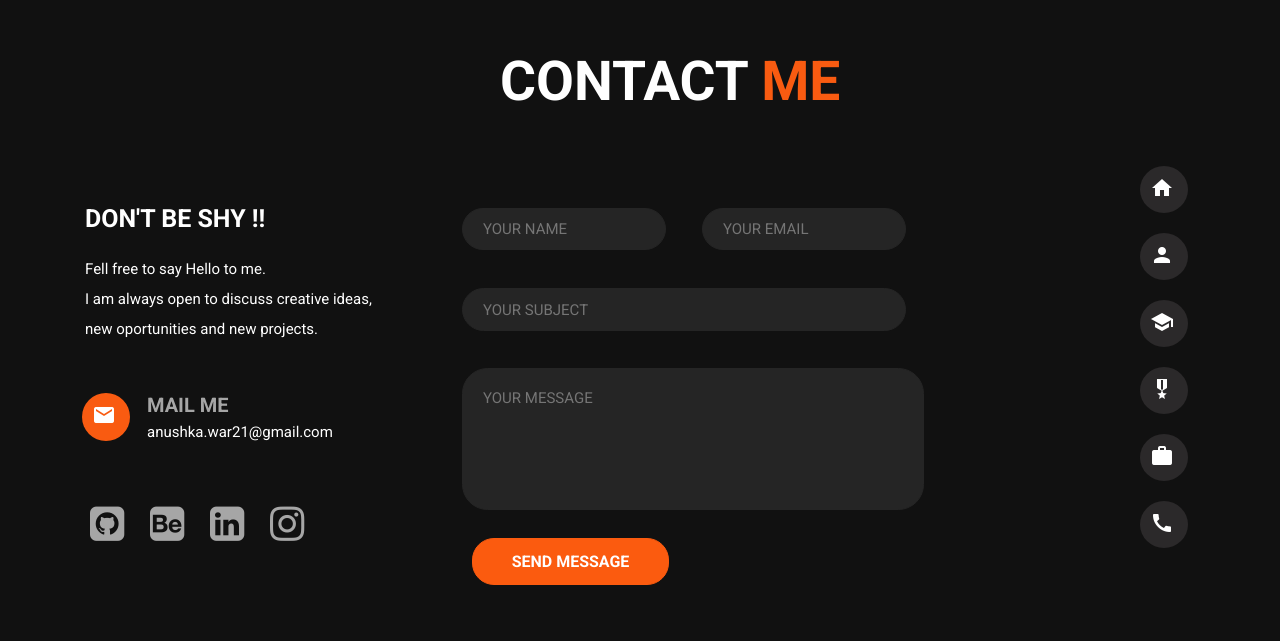
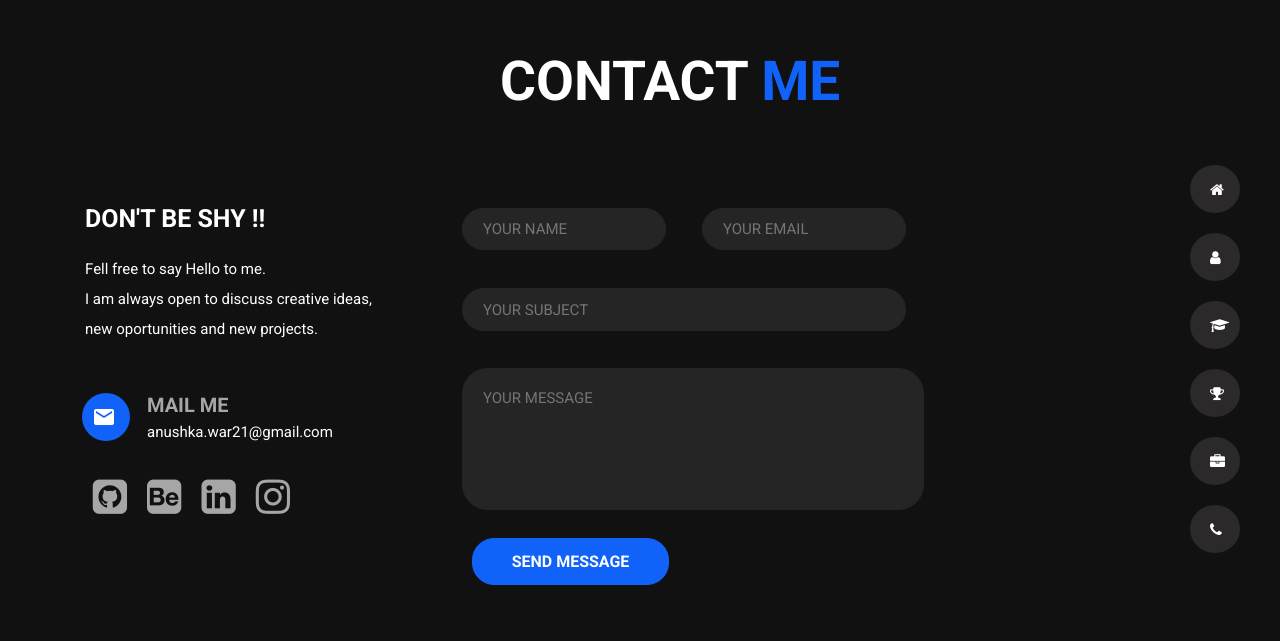
Before and after one commit to BeginnerCoder21/NewPortfolio, a plain HTML site: page contact.html in a window 1280 px wide. Drawn offline with Linux system fonts and the light colour scheme.

Commit message:
Update contact.html

```diff
--- a/contact.html
+++ b/contact.html
@@ -12,61 +12,58 @@
     background: #111111;
   }
   nav{
+    font-family: Roboto;
     position: fixed;
-    width: 51px;
-    height: 308px;
-    left: 1100px;
-    top: 130px;
-    font-family: Roboto;
-  }
-  nav ul{
-    position: absolute;
-    list-style-type: none;
+    width: 50px;
+    left: 1150px;
+    top: 145px;
+    font-size: 15px;
   }
   nav li{
-    cursor: pointer;
-    list-style-type: none;
-    width: 48px;
-    height: 47px;
-    left: 1209px;
-    top: 205px;
-    border-radius: 50%;
-    background: #2B292A;
-    margin-top: 20px;
+    height: 48px;
+    font-size: 15px;
+    position: relative;
+    list-style: none;
   }
   nav li a{
     cursor: pointer;
-    display: none;
+    color: white;
     text-decoration: none;
+    display: block;
+    background: #2B292A;
+    margin-top: 20px;
+    height: 48px;
+    width: 47px;
+    border-radius: 50%;
+    line-height: 60px;
+    padding-left: 25%;
+  }
+  nav i{
+    color: white;
+    font-size: 16px;
+  }
+  nav li a i{
+    color: white;
+    position: absolute;
+    font-size: 16px;
+    top: 17px;
+    left: 20px;
   }
   nav li a span{
-    font-weight: bold;
-    cursor: pointer;
-    font-size: 15px;
-    color: white;
+    display: none;
+    font-size: 16px;
   }
-  i{
-    cursor: pointer;
-    margin-left: 10px;
-    margin-top: 10px;
-    color: white;
-    float: right;
-    position: absolute;
-    font-size: 15px;
-  }
-  nav li:hover{
-    width: 150px;
+  nav a:hover, li:hover{
+    width: 130px;
     height: 49px;
     display: block;
-    right: 1107px;
-    background: #FB5B0F;
+    background: #1162F9;
     border-radius: 24.5px;
   }
-  nav li a:hover span{
+  nav ul li a:hover span{
     display: block;
-  }
-  nav li:hover a span{
-    display: block;
+    float: left;
+    margin-left: 20px;
   }
   .head{
     position: absolute;
@@ -81,7 +78,7 @@
     color: #FFFFFF;
   }
   .head span{
-    color: #F95B11;
+    color: #1162F9;
   }
   .cont{
     position: absolute;
@@ -126,10 +123,16 @@
     display: block;
     height: 48px;
     width: 48px;
+    color: white;
     border-radius: 50%;
-    background: #F95B11;
+    background: #1162F9;
     margin-top: 50px;
     margin-left: 35px;
+  }
+  .maili i{
+    color: white;
+    margin-top: 12px;
+    margin-left: 10px;
   }
   .mail h4{
     position: absolute;
@@ -150,11 +153,11 @@
   .apps{
     width: 250px;
     top: 464px;
-    margin-left: 40px;
+    margin-left: 50px;
   }
   .apps a{
     display: block;
-    padding: 30px;
+    padding: 10px;
     text-align: center;
     transition: all 0.5s ease;
     color: #A6A6A6;
@@ -166,7 +169,7 @@
     color: #A6A6A6;
   }
   .apps i:hover{
-    color: #F95B11;
+    color: #1162F9;
   }
   .form1{
     position: absolute;
@@ -248,10 +251,10 @@
     font-family: Roboto;
     font-weight: bold;
     font-size: 16px;
-    background: #FB5B0F;
+    background: #1162F9;
     color: #FFFFFF;
     cursor: pointer;
-    border: 1px solid #FB5B0F;
+    border: 1px solid #1162F9;
     border-radius: 22px;
   }
 </style>
@@ -288,12 +291,24 @@
     <div class="connect">
       <nav>
         <ul>
-          <li><a href="#"><span>HOME</span></a><i class="material-icons" >home</i></li>
-          <li><a href="#"><span>ABOUT ME</span></a><i class="material-icons" >person</i></li>
-          <li><a href="#"><span>QUALIFICATION</span></a><i class="material-icons" >school</i></li>
-          <li><a href="#"><span>SKILLS</span></a><i class="material-icons" >military_tech</i></li>
-          <li><a href="#"><span>PROJECTS</span></a><i class="material-icons" >work</i></li>
-          <li><a href="#"><span>CONTACT</span></a><i class="material-icons" >call</i></li>
+          <li><a href="portfolio.html">
+            <i class="fa fa-home"></i> <span>HOME</span>
+          </a></li>
+          <li><a href="about.html">
+            <i class="fa fa-user"></i> <span>ABOUT</span>
+          </a></li>
+          <li><a href="Qualifications.html">
+            <i class="fa fa-graduation-cap"></i> <span>EDUCATION</span>
+          </a></li>
+          <li><a href="skill.html">
+            <i class="fa fa-trophy"></i> <span>SKILLS</span>
+          </a></li>
+          <li><a href="project.html">
+            <i class="fa fa-briefcase"></i> <span>PROJECTS</span>
+          </a></li>
+          <li><a href="contact.html">
+            <i class="fa fa-phone"></i> <span>CONTACT</span>
+          </a></li>
         </ul>
       </nav>
     </div>
```
